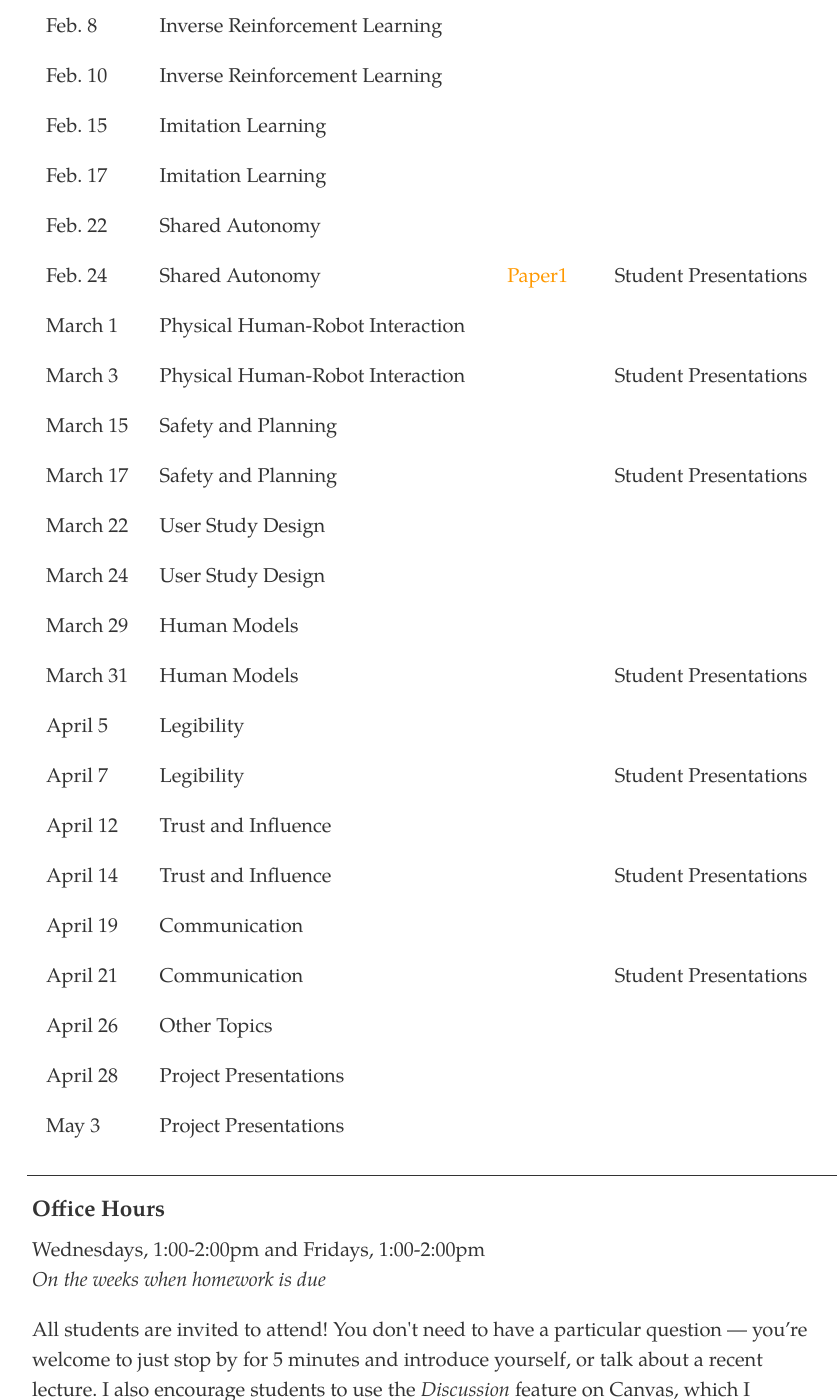
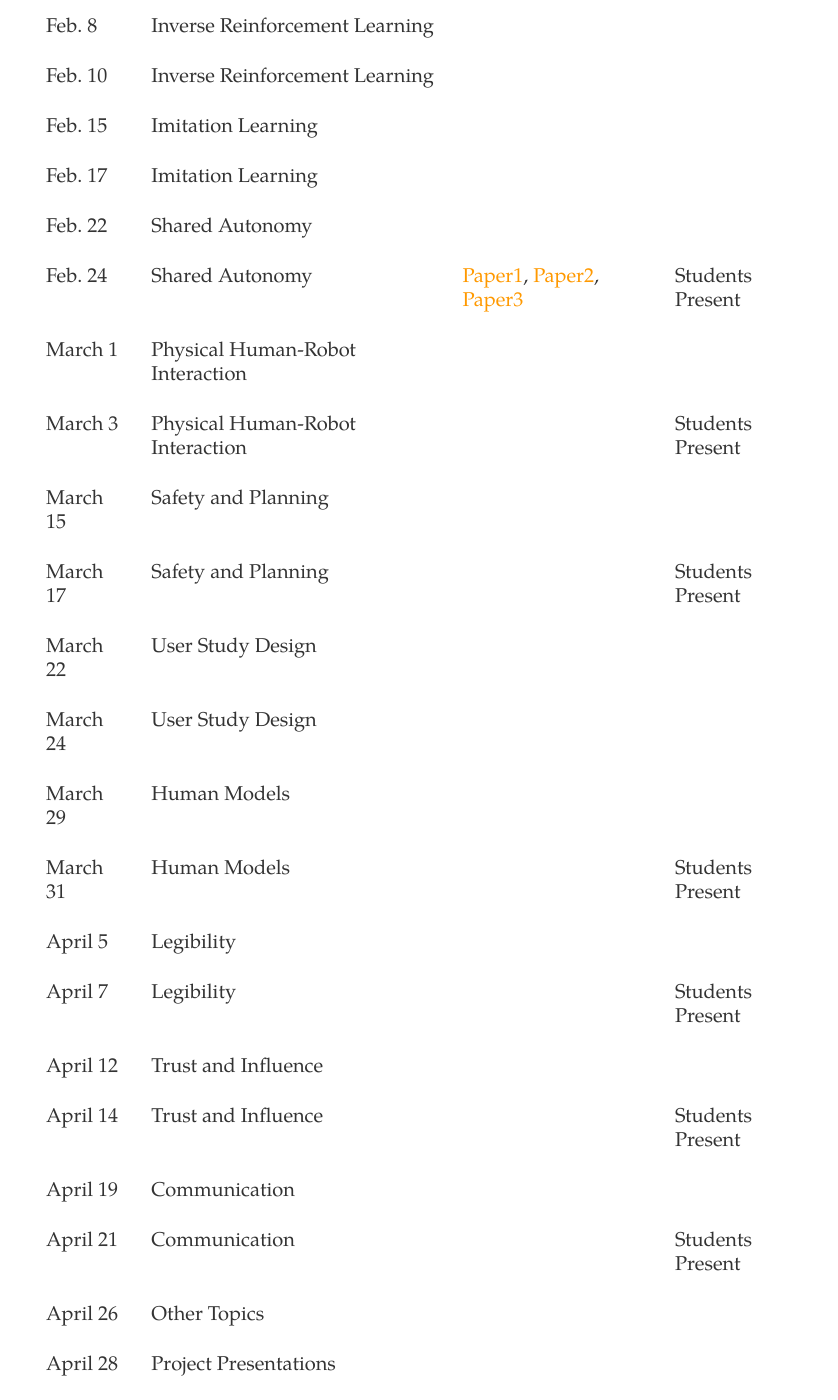
Before and after one commit to dylan-losey/dylan-losey.github.io, a Jekyll site: the page built from me5824-spring22.html, in a window 1280 px wide and 1400 px high, scrolled down 2483 px. Shown: the whole window, without its empty margins (208-1046 px from the left). Built offline with Jekyll 4.4.1, drawn with Linux system fonts in a browser that asks for light colours; nearby versions of some CDN libraries.

Commit message:
adding spring course

```diff
--- a/me5824-spring22.html
+++ b/me5824-spring22.html
@@ -205,8 +205,10 @@
     <tr>
       <td>Feb. 24</td>
       <td>Shared Autonomy</td>
-      <td><a class="link" href="{{ site.baseurl }} /pdfs/me5824/losey_auro2021.pdf">Paper1</a></td>
-      <td>Student Presentations</td>
+      <td><a class="link" href="{{ site.baseurl }} /pdfs/me5824/losey_auro2021.pdf">Paper1</a>,
+      <a class="link" href="{{ site.baseurl }} /pdfs/me5824/losey_auro2021.pdf">Paper2</a>,
+      <a class="link" href="{{ site.baseurl }} /pdfs/me5824/losey_auro2021.pdf">Paper3</a></td>
+      <td>Students Present</td>
     </tr>
     <tr>
       <td>March 1</td>
@@ -218,7 +220,7 @@
       <td>March 3</td>
       <td>Physical Human-Robot Interaction</td>
       <td></td>
-      <td>Student Presentations</td>
+      <td>Students Present</td>
     </tr>
     <tr>
       <td>March 15</td>
@@ -230,7 +232,7 @@
       <td>March 17</td>
       <td>Safety and Planning</td>
       <td></td>
-      <td>Student Presentations</td>
+      <td>Students Present</td>
     </tr>
     <tr>
       <td>March 22</td>
@@ -254,7 +256,7 @@
       <td>March 31</td>
       <td>Human Models</td>
       <td></td>
-      <td>Student Presentations</td>
+      <td>Students Present</td>
     </tr>
     <tr>
       <td>April 5</td>
@@ -266,7 +268,7 @@
       <td>April 7</td>
       <td>Legibility</td>
       <td></td>
-      <td>Student Presentations</td>
+      <td>Students Present</td>
     </tr>
     <tr>
       <td>April 12</td>
@@ -278,7 +280,7 @@
       <td>April 14</td>
       <td>Trust and Influence</td>
       <td></td>
-      <td>Student Presentations</td>
+      <td>Students Present</td>
     </tr>
     <tr>
       <td>April 19</td>
@@ -290,7 +292,7 @@
       <td>April 21</td>
       <td>Communication</td>
       <td></td>
-      <td>Student Presentations</td>
+      <td>Students Present</td>
     </tr>
     <tr>
       <td>April 26</td>
```
